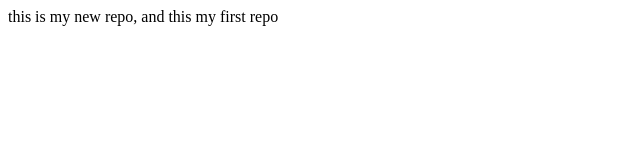
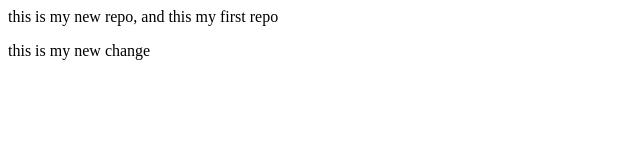
Before and after one commit to MrMehulMaurya/localsyststem, a plain HTML site: page index.html in a window 1280 px wide. Shown: the whole page, without its empty margins (0-640 px from the left). Drawn offline with Linux system fonts and the light colour scheme.

Commit message:
adding  new changes

```diff
--- a/index.html
+++ b/index.html
@@ -1,3 +1,7 @@
 <p>
     this is my new repo, and this my first repo
 </p>
+
+<p>
+    this is my new change
+</p>
```
